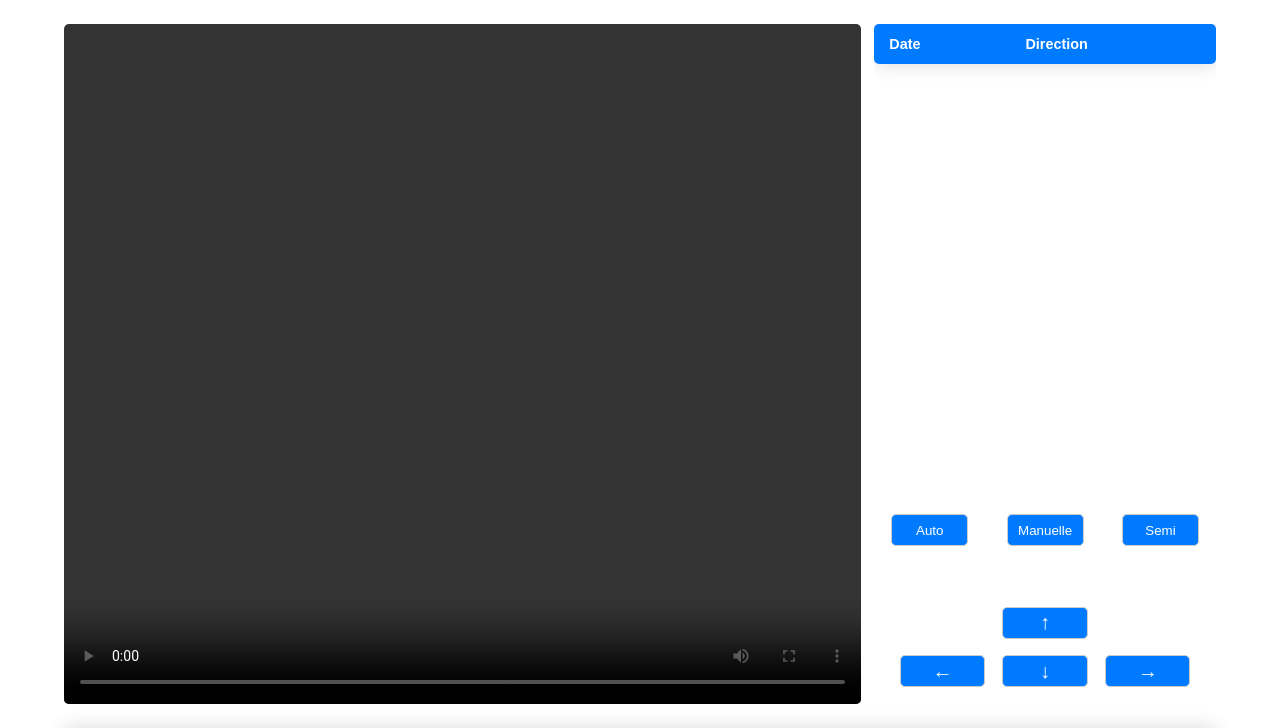
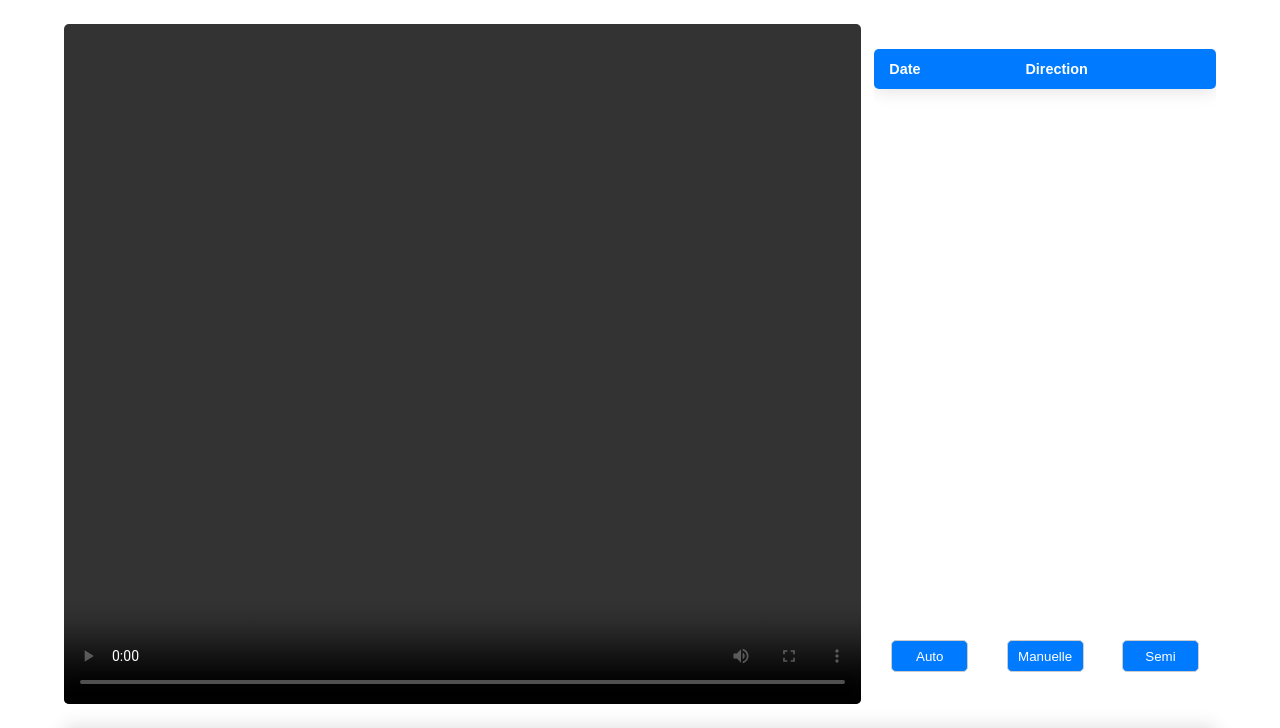
Before and after one commit to CedricGgn/ProjetTroncCommun, a PHP site: template src/HTML/main.twig in a window 1280 px wide. Shown: the part 792-1520 px from the top of the page. Run offline with PHP 8.4, Linux system fonts and the light colour scheme; the template is opened without the code that fills it, so the values that code supplies are empty; some libraries are stand-ins or nearby versions.

Commit message:
main et tentative de gestion des droits

```diff
--- a/src/CSS/main.css
+++ b/src/CSS/main.css
@@ -142,7 +142,7 @@ table tbody tr:last-of-type {
   align-items: center;
 }
 
-.controler {
+#controler {
   height: 20%;
   width: 100%;
   display: flex;
--- a/src/HTML/main.twig
+++ b/src/HTML/main.twig
@@ -67,7 +67,7 @@
                 <button class="mode-button"><p>Manuelle</p></button> <!-- Flèche vers le bas -->
                 <button class="mode-button"><p>Semi</p></button>
             </div>
-            <div class="controler">
+            <div id="controler">
                 <div class="up-arrow-container">
                     <button class="control-button" data-keyboard-key="ArrowUp">&#8593;</button> <!-- Flèche vers le haut -->
                 </div>
--- a/src/JS/main.js
+++ b/src/JS/main.js
@@ -28,3 +28,17 @@ document.addEventListener('keyup', (ev) => {
     );
     element.classList.remove('active');
 });
+
+document.addEventListener("DOMContentLoaded", function() {
+    var modeButtons = document.getElementById("controler");
+    if (modeButtons) { // Vérifiez si l'élément existe avant de modifier son style
+        var sessionUsername = "<?php echo isset($_SESSION['username']) ? $_SESSION['username'] : ''; ?>"; // Récupérez la valeur de session.username depuis PHP
+
+        if (sessionUsername !== "admin") {
+            modeButtons.style.display = "none";
+        }
+        else{
+            modeButtons.style.display = "flex";
+        }
+    }
+});
```
